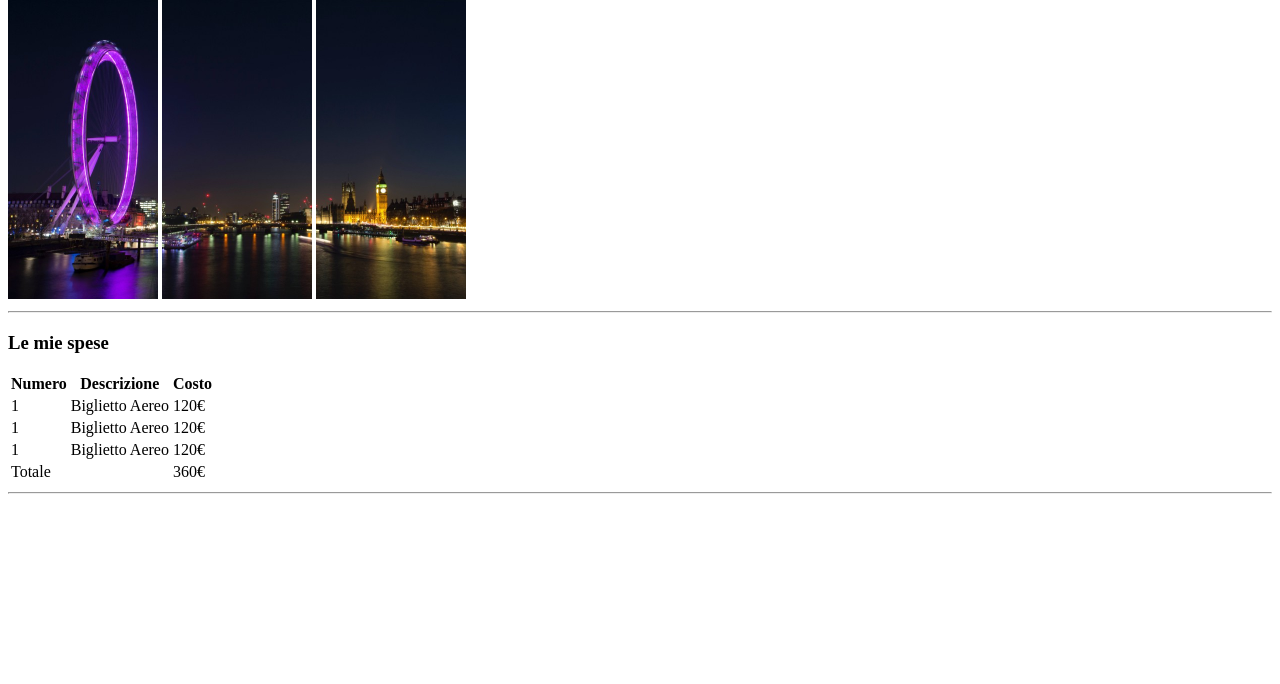
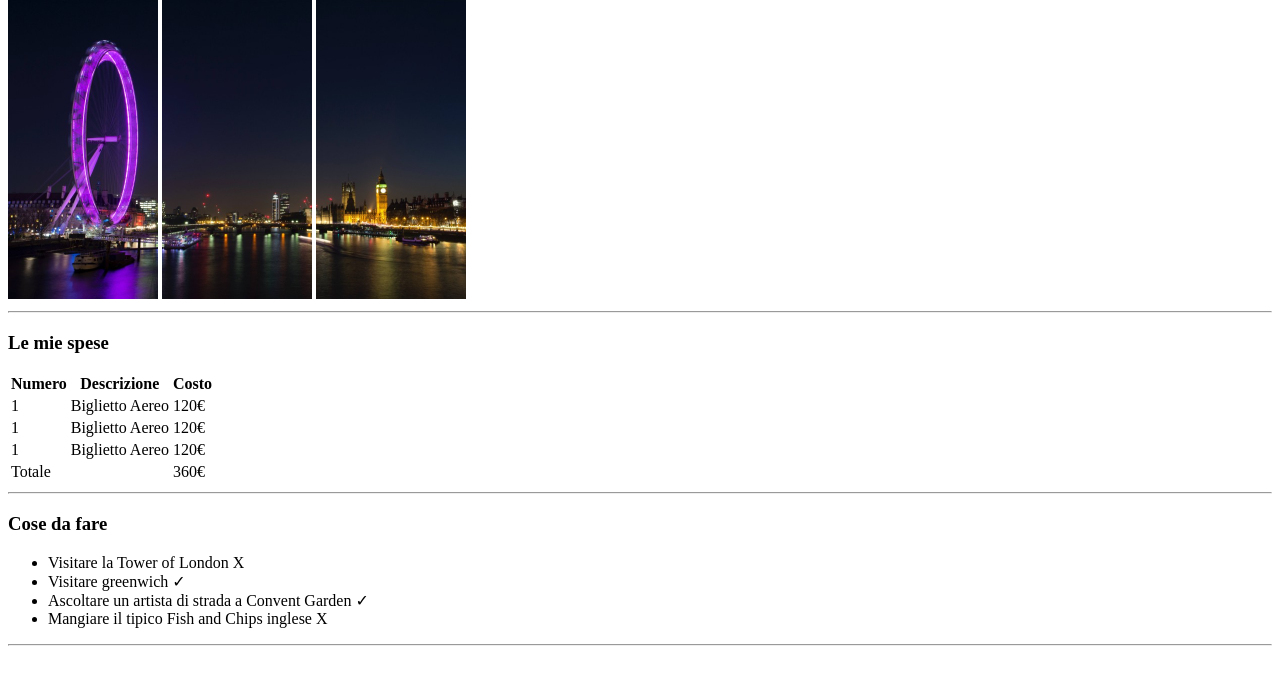
Before and after one commit to VictorBruschelli/html-london-trip, a plain HTML site: page index.html in a window 1280 px wide. Shown: the part 68-752 px from the top of the page. Drawn offline with Linux system fonts and the light colour scheme.

Commit message:
add: sezione-con-elemeni-non-ordinati

```diff
--- a/index.html
+++ b/index.html
@@ -56,6 +56,19 @@
 
         </section>
 
+        <section id="sezione-con-elementi-non-ordinati">
+
+            <h3>Cose da fare</h3>
+            <ul>
+                <li>Visitare la Tower of London X</li>
+                <li>Visitare greenwich ✓</li>
+                <li>Ascoltare un artista di strada a Convent Garden ✓</li>
+                <li>Mangiare il tipico Fish and Chips inglese X</li>
+            </ul>
+            <hr>
+
+        </section>
+
 
 
    </main>
```
